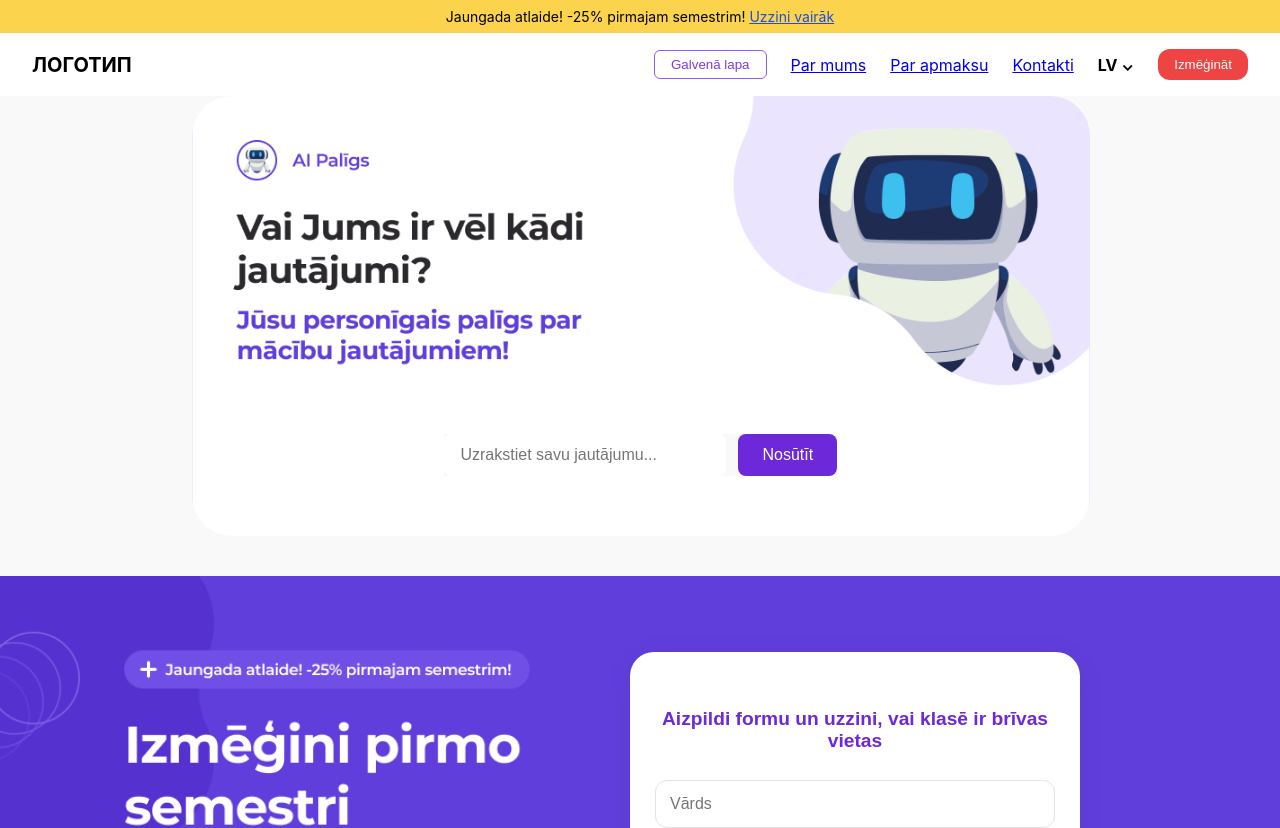
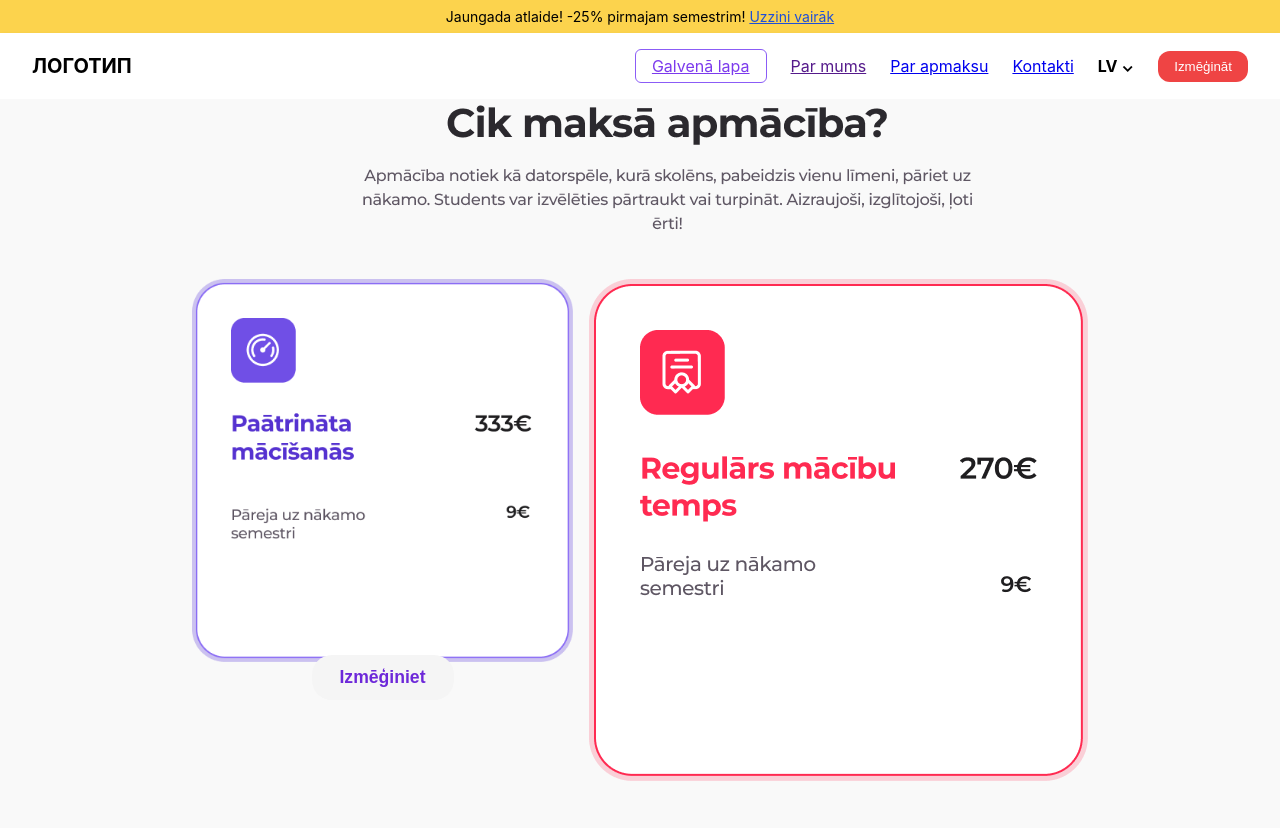
Before and after one commit to Fek1r/OnlineScool, a React (Create React App) app: page /pay in a window 1280 px wide. Shown: the top 828 px of the page. Built offline with nearby package versions, Linux system fonts and the light colour scheme.

Commit message:
Add Payment Method

```diff
--- a/src/components/Header.jsx
+++ b/src/components/Header.jsx
@@ -18,8 +18,8 @@ export const Header = () => {
         <div className="logo">ЛОГОТИП</div>
 
         <nav className="nav-links">
-          <button className="nav-button" href = "/home">Galvenā lapa</button>
-          <a href="/home">Par mums</a>
+          <a className="nav-button" href = "/">Galvenā lapa</a>
+          <a href="">Par mums</a>
           <a href="pay">Par apmaksu</a>
           <a href="#">Kontakti</a>
           <div className="lang-select">LV ⌄</div>
--- a/src/pages/Pay/Pay.css
+++ b/src/pages/Pay/Pay.css
@@ -4,9 +4,57 @@
     background-color: #f9f9f9;
   }
 
+.price-text{
+    margin-left:28%;
+}
+
+.price-section{
+    display: grid;
+    grid-template-columns: repeat(2, 1fr);
+    grid-template-rows: repeat(2, 325px);
+    gap: 16px;
+    width: 70%;
+    margin-left:15%;
+    margin-top:5vh;
+}
+
+
+.price-blue {
+    position: relative; /* нужно для абсолютного позиционирования внутри */
+    display: inline-block;
+  }
+
+  .price-blue img {
+    display: block;
+    width: 100%; /* адаптивно */
+    height: auto;
+    border-radius: 10px; /* опционально, если нужно скругление */
+  }
+
+  .price-button-blue {
+    position: absolute;
+    bottom: -12vh !important; /* отступ от низа картинки */
+    left: 50%;
+    transform: translateX(-50%);
+    background-color: #f5f5f5;
+    color: #6d28d9;
+    border: none;
+    border-radius: 20px;
+    padding: 12px 28px;
+    font-size: 1.1rem;
+    font-weight: 600;
+    cursor: pointer;
+    transition: background 0.3s;
+  }
+
+  .price-button-blue:hover {
+    background-color: #e4e4e4;
+  }
+
+
 .cta {
   margin-top: 5vh;
-  background-image: url('/public/img_home/25.png'); /* путь к твоему фону */
+  background-color:#f9f9f9;; /* путь к твоему фону */
   background-size: cover;
   background-position: center;
   padding: 60px 40px;
--- a/src/pages/Pay/Pay.jsx
+++ b/src/pages/Pay/Pay.jsx
@@ -4,6 +4,22 @@ import './Pay.css';
 const Pay = () => {
   return (
     <div className="pay">
+
+      <section className = "price">
+        <div className = "price-text">
+          <img src = "/img_pay/CikMaksa.png" alt = "Cik Maksa"/>
+        </div>
+       <div className = "price-section">
+        <div className="price-blue">
+            <img src="/img_pay/CenaBlue.png" alt="Blue Price" />
+            <button className="price-button-blue"> Izmēģiniet</button>
+        </div>
+        <div className = "price-re">
+          <img src = "/img_pay/CenaRed.png" alt = "Red Price"/>
+        </div>
+       </div>
+      </section>
+
       <section className="ai-full-bg">
         <div className = "margin">
             <form className="ai-floating-form">
```
